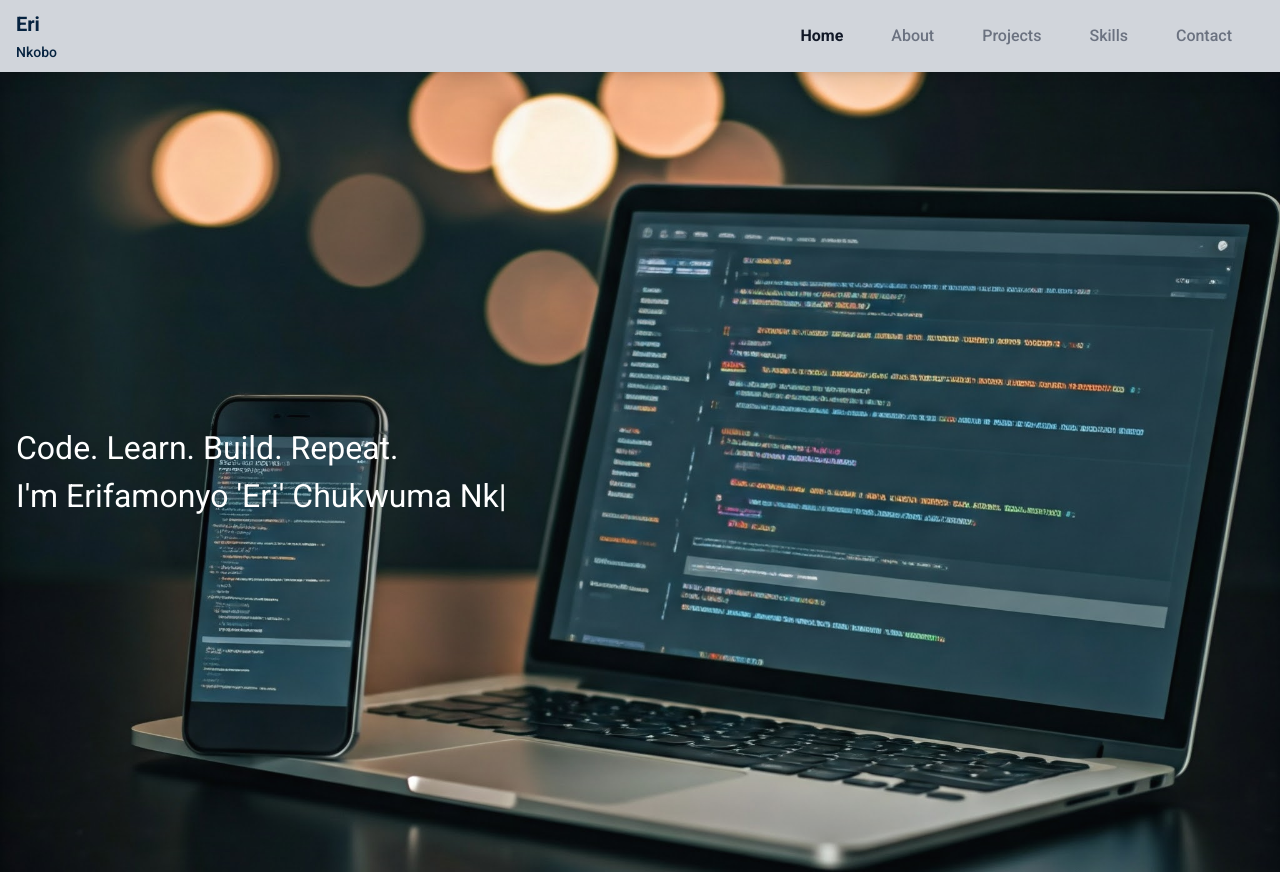
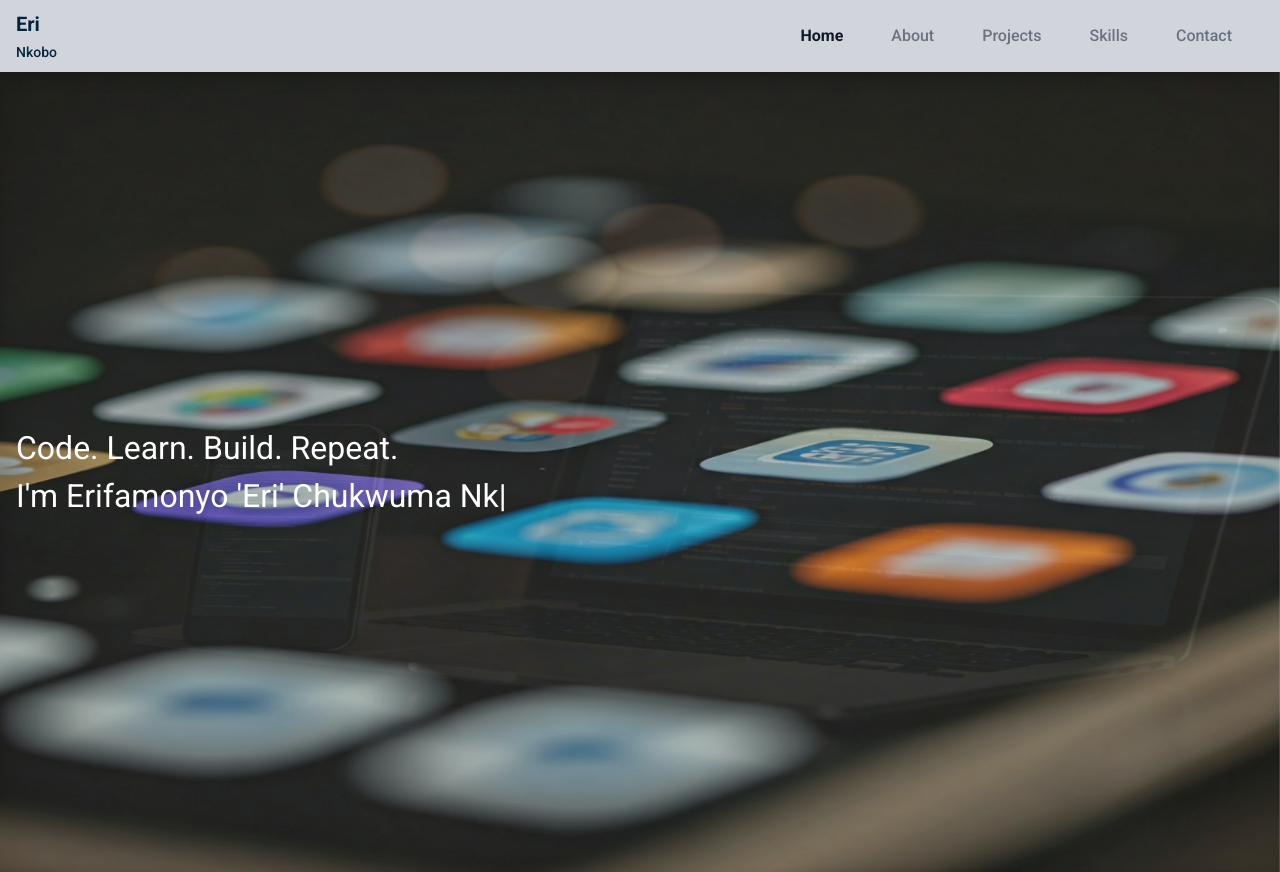
Before and after one commit to Eri-Nk/portfolio, a React (Vite) app: page /home in a window 1280 px wide. Built offline with nearby package versions, Linux system fonts and the light colour scheme; a web font is replaced by a local one.

Commit message:
alt home

```diff
--- /dev/null
+++ b/src/pages/HomeAlt.jsx
@@ -0,0 +1,67 @@
+import imageOne from "../assets/home-bg/imageOne.jpg";
+import imageTwo from "../assets/home-bg/imageTwo.jpg";
+import imageThree from "../assets/home-bg/imageThree.jpeg";
+import { useState, useEffect } from "react";
+import { TypeAnimation } from "react-type-animation";
+
+const homeImages = [imageOne, imageTwo, imageThree];
+
+const Home = () => {
+  const [slideIndex, setSlideIndex] = useState(0);
+
+  useEffect(() => {
+    const timer = setInterval(() => {
+      setSlideIndex((prevIndex) =>
+        prevIndex === homeImages.length - 1 ? 0 : prevIndex + 1
+      );
+    }, 5000);
+
+    return () => clearInterval(timer);
+  }, []);
+
+  return (
+    <div className="home">
+      <div
+        className={`min-h-screen bg-center bg-cover transition-opacity duration-300 ease-linear relative flex items-center p-4`}
+      >
+        {homeImages.map((img, index) => {
+          /*
+          - Display all images
+          - Make them absolutely positioned and stacked on each other
+          - Set 100% opacity on the current slide
+          - Set 0% opacity on inactive slides
+          - Set transition duration for each image the your desired fade duration
+           */
+          return (
+            <img
+              src={img}
+              className={`w-full absolute top-0 left-0 h-screen transition-opacity duration-[3000ms] ${
+                slideIndex === index ? "opacity-100" : "opacity-0"
+              }`}
+            />
+          );
+        })}
+        <TypeAnimation
+          sequence={[
+            "Code. Learn. Build. Repeat. \nI'm Erifamonyo 'Eri' Chukwuma Nkobo, a developer on a journey of endless learning and growth. \nLet's make something incredible!",
+            4000,
+            "",
+          ]}
+          wrapper="span"
+          speed={{ type: "keyStrokeDelayInMs", value: 90 }}
+          style={{
+            fontSize: "2rem",
+            display: "block",
+            color: "white",
+            whiteSpace: "pre-line",
+            zIndex: 10,
+          }}
+          repeat={Infinity}
+          deletionSpeed={70}
+        />
+      </div>
+    </div>
+  );
+};
+
+export default Home;
--- a/src/pages/index.js
+++ b/src/pages/index.js
@@ -1,2 +1,2 @@
-export { default as Home } from "./Home";
+export { default as Home } from "./HomeAlt";
 export { default as About } from "./About";
```
